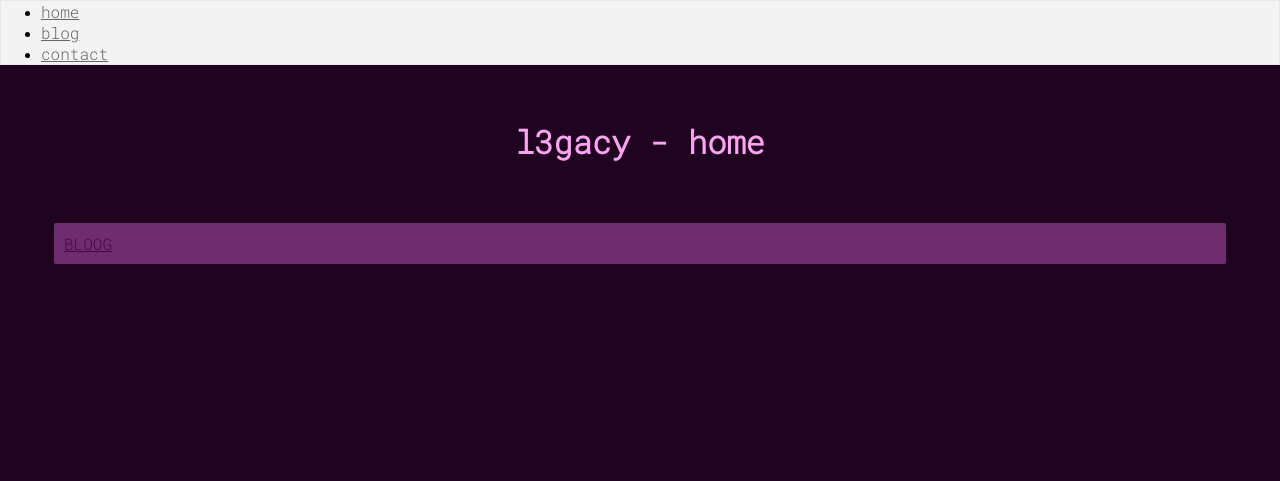
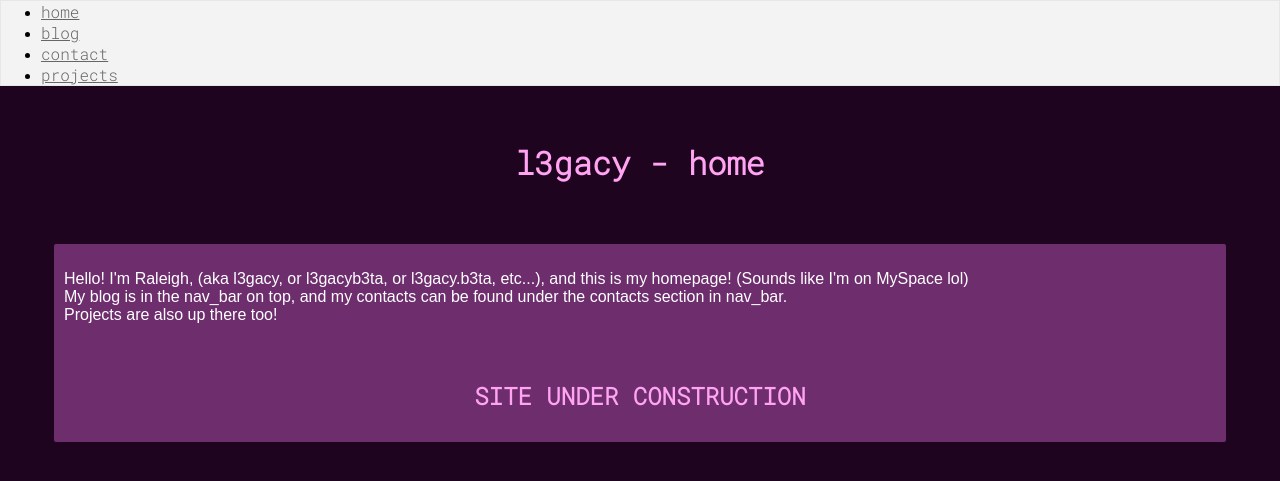
Before and after one commit to l3gacyb3ta/blog, a Django app: page / in a window 1280 px wide. Shown: the top 481 px of the page. Run offline with Django 3.2, Linux system fonts and the light colour scheme.

Commit message:
Setup home page, basic framework for contact and project pages.

```diff
--- a/blog_app/templates/blog/home.html
+++ b/blog_app/templates/blog/home.html
@@ -9,13 +9,19 @@
      <li><a href="/">home</a></li>
      <li><a href="/blog">blog</a></li>
      <li><a href="/contact">contact</a></li>
+     <li><a href="/projects">projects</a></li>
     </ul>
     <br>
     <h1 class="center">l3gacy - home</h1>
     <br>
 
     <article>
-    <a href="blog">BLOOG</a>
+    <p>
+      Hello! I'm Raleigh, (aka l3gacy, or l3gacyb3ta, or l3gacy.b3ta, etc...), and this is my homepage! (Sounds like I'm on MySpace lol) <br>
+      My blog is in the nav_bar on top, and my contacts can be found under the contacts section in nav_bar. <br>
+      Projects are also up there too!<br>
+      <br><br>
+      <h1 class="center"> SITE UNDER CONSTRUCTION </h1>
     </article>
   </body>
 </html>
--- a/blog_app/urls.py
+++ b/blog_app/urls.py
@@ -4,5 +4,7 @@ from . import views
 urlpatterns = [
     path('', views.home, name='home'),
     path('blog', views.post_list, name='blog'),
-    path('post/<int:pk>/', views.post_detail, name='post_detail')
+    path('post/<int:pk>/', views.post_detail, name='post_detail'),
+    path('contact', views.contact, name='contact'),
+    path('projects', views.projects, name='projects'),
 ]
--- a/blog_app/views.py
+++ b/blog_app/views.py
@@ -12,3 +12,9 @@ def post_detail(request, pk):
 
 def home(request):
     return render(request, 'blog/home.html')
+
+def contact(request):
+    return render(request, 'blog/contact.html')
+
+def projects(request):
+    return render(request, 'blog/projects.html')
```
Also changed, not shown: blog_app/templates/blog/contact.html (added), blog_app/templates/blog/projects.html (added).
